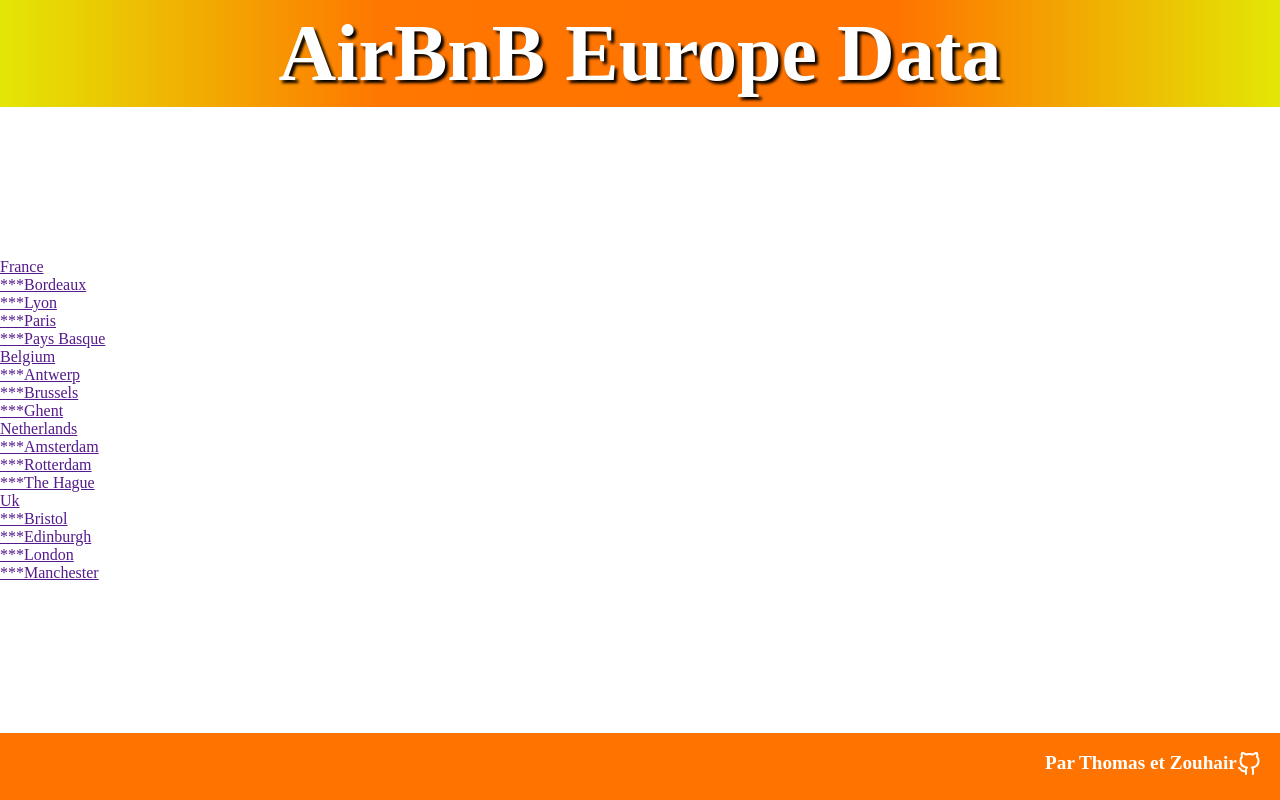
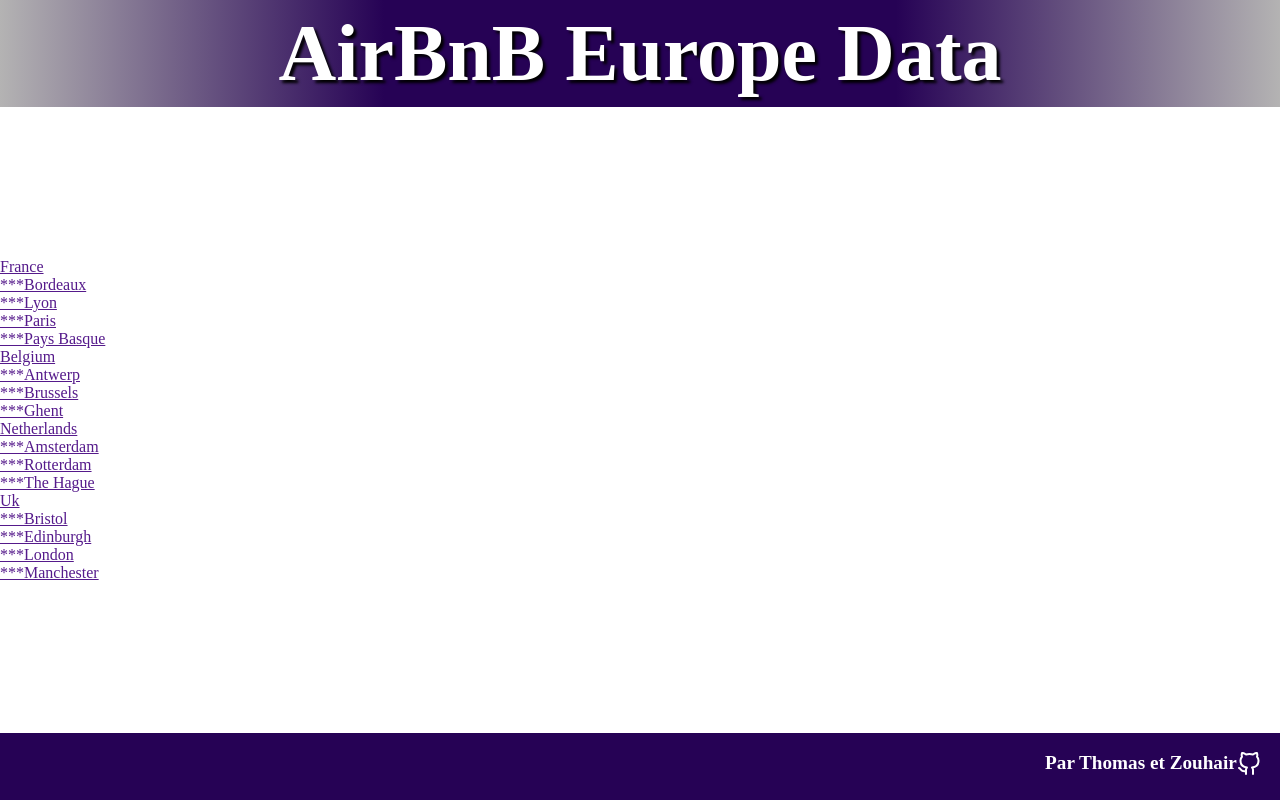
Before and after one commit to ZouhairHoussni/airbnb_project, a Django app: page / in a window 1280 px wide. Run offline with Django 4.2, Linux system fonts and the light colour scheme.

Commit message:
preparing the field 4

```diff
--- a/airbnb/settings.py
+++ b/airbnb/settings.py
@@ -122,6 +122,10 @@
 
 STATIC_URL = 'static/'
 
+STATICFILES_DIRS = [
+    BASE_DIR / "static",
+]
+
 # Default primary key field type
 # https://docs.djangoproject.com/en/4.1/ref/settings/#default-auto-field
 
--- a/home/templates/home/home_page.html
+++ b/home/templates/home/home_page.html
@@ -4,12 +4,13 @@
 
 <ul>
     {% for country,city in country_list.items %}
-       <li><a href=>{{country}}</a></li>
-       <p></p>
-       {% for x in city %}
-       <li><a href=>***{{x}}</a></li>
-    {% endfor %}
-    <p></p>
+
+       <li class='country' ><a href=>{{country}}</a></li>
+
+        {% for x in city %}
+            <li class = 'city'><a href=>***{{x}}</a></li>
+        {% endfor %}
+
     {% endfor %}
 </ul>
 
--- a/static/css/style.css
+++ b/static/css/style.css
@@ -20,13 +20,13 @@
 /* HEADER */
 
 .header{
-    background-color: #FF7300;
+    background-color: #1b0347;
     color: #fff;
     padding: .5rem;
     text-align: center;
     text-transform: none;
     background: rgb(227,231,5);
-    background: linear-gradient(90deg, rgba(227,231,5,1) 0%, rgba(255,118,0,1) 30%, rgba(255,115,0,1) 70%, rgba(227,231,5,1) 100%);
+    background: linear-gradient(90deg, rgb(180, 179, 179) 0%, rgb(38, 2, 85) 30%, rgb(38, 2, 85) 70%, rgb(180, 179, 179) 100%);
 }
 
 .header_link{
@@ -49,7 +49,7 @@
 /* FOOTER */
 
 footer{
-    background-color: #ff7300;
+    background-color: rgb(38, 2, 85);
     color: white;
     font-size: 1.2rem;
     font-weight: bold;
```
